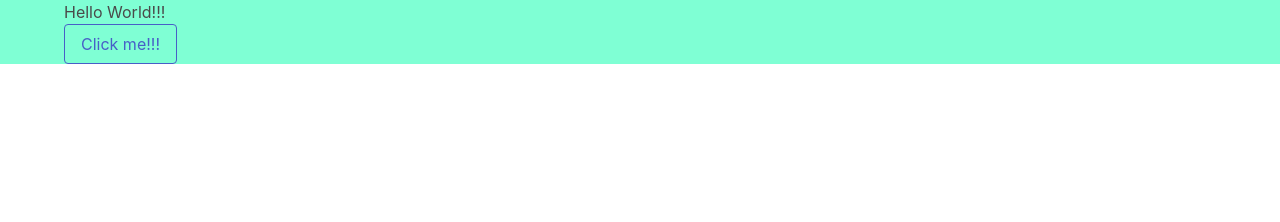
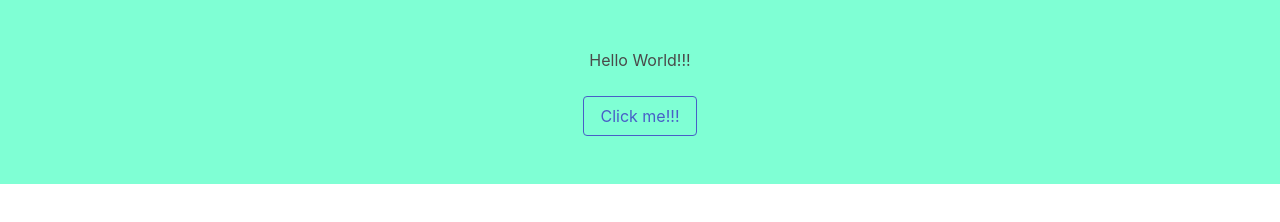
Before and after one commit to matthewfreeman821/CountryInfo, a plain HTML site: page index.html in a window 1280 px wide. Drawn offline with nearby package versions, Linux system fonts and the light colour scheme.

Commit message:
Adds styling to center elements on page

```diff
--- a/index.html
+++ b/index.html
@@ -9,10 +9,12 @@
   <title>Country Facts</title>
 </head>
 <body>
-  <div class='container'>
-    <h1 id='first'>Hello World!</h1>
-    <button class="button is-link is-outlined">Click me!!!</button>
+  <section class="section is-flex">
+  <div class='container is-flex is-flex-direction-column'>
+        <h1 id='first' class='block is-flex is-justify-content-center'>Hello World!</h1>
+        <button class="button is-normal is-link is-outlined">Click me!!!</button>
   </div>
+  </section>
   <script defer src="https://use.fontawesome.com/releases/v5.14.0/js/all.js"></script>
   <script src="./index.js"></script>
 </body>
--- a/styles.css
+++ b/styles.css
@@ -1,3 +1,10 @@
 body {
+  display: flex;
   background-color: aquamarine;
 }
+section {
+  margin: auto;
+}
+button {
+  margin: auto;
+}
```
